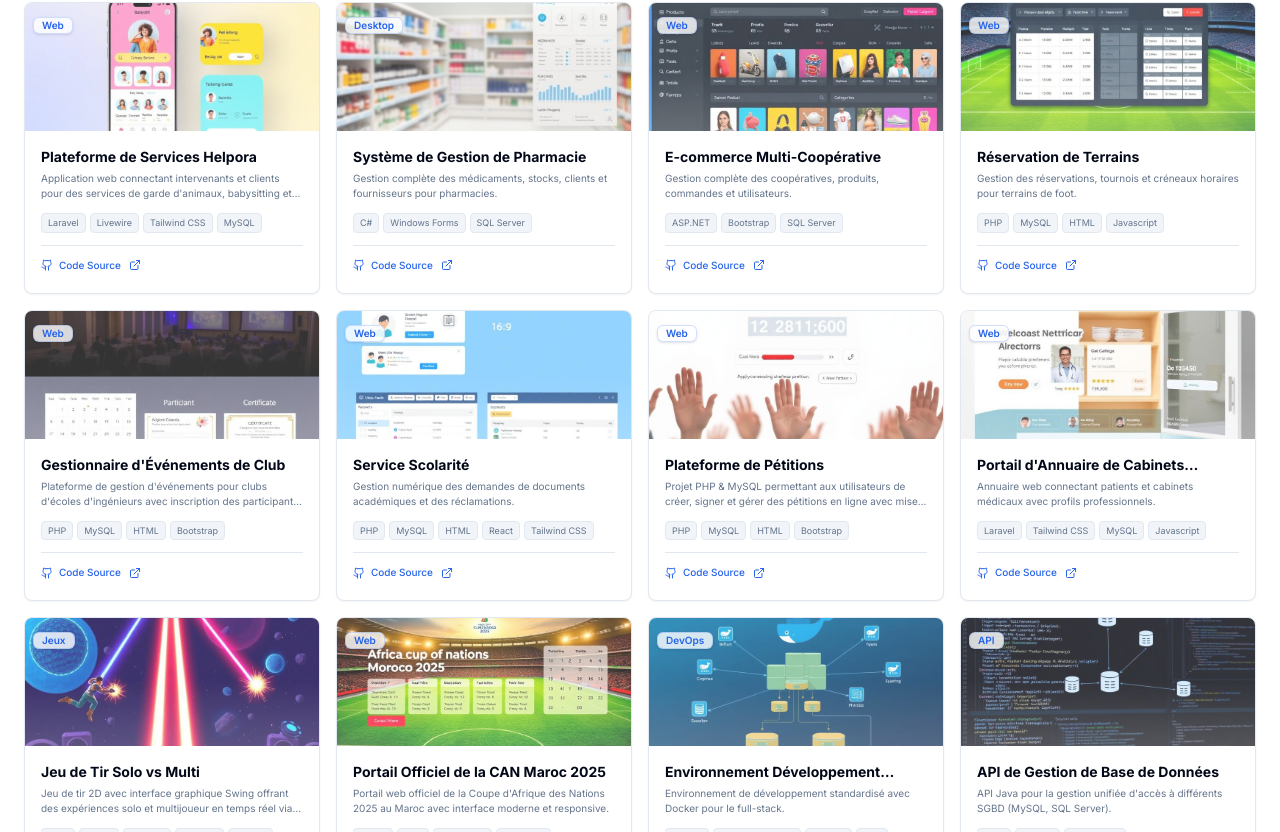
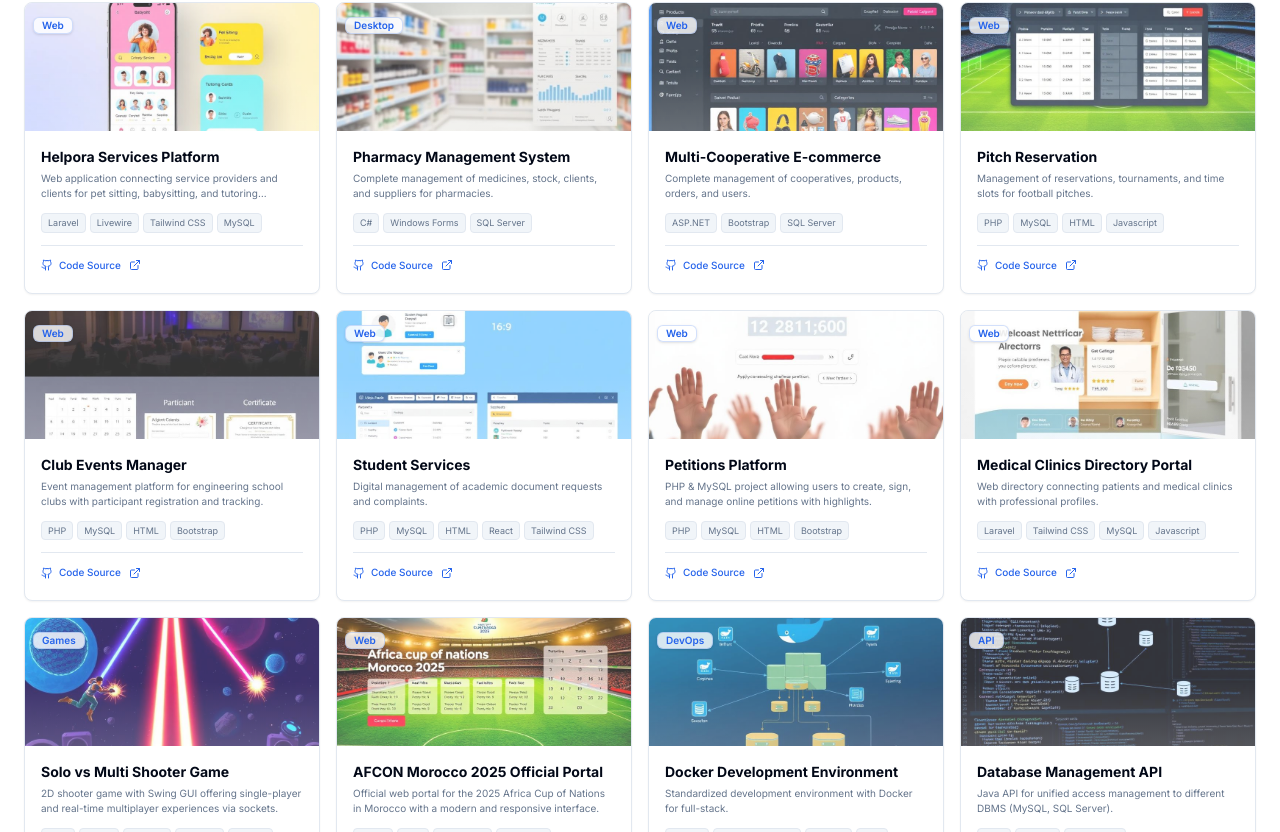
Before and after one commit to essebaiyayaa/Portfolio, a React (Vite) app: page / in a window 1280 px wide. Shown: the part 1028-1860 px from the top of the page. Built offline with nearby package versions, Linux system fonts and the light colour scheme; the HTML template or start-up script is replaced by a standard one.

Commit message:
Update project titles and descriptions to English

```diff
--- a/src/data/projects.ts
+++ b/src/data/projects.ts
@@ -11,10 +11,10 @@ export interface Project {
 }
 
 export const categories = [
-    { id: "all", label: "Tous" },
+    { id: "all", label: "All" },
     { id: "web", label: "Web" },
     { id: "desktop", label: "Desktop" },
-    { id: "game", label: "Jeux" },
+    { id: "game", label: "Games" },
     { id: "devops", label: "DevOps" },
     { id: "api", label: "API" },
 ];
@@ -22,8 +22,8 @@ export const categories = [
 export const projects: Project[] = [
     {
         id: "helpora",
-        title: "Plateforme de Services Helpora",
-        description: "Application web connectant intervenants et clients pour des services de garde d'animaux, babysitting et soutien scolaire.",
+        title: "Helpora Services Platform",
+        description: "Web application connecting service providers and clients for pet sitting, babysitting, and tutoring services.",
         image: "helpora.jpg",
         category: "web",
         technologies: ["Laravel", "Livewire", "Tailwind CSS", "MySQL"],
@@ -31,8 +31,8 @@ export const projects: Project[] = [
     },
     {
         id: "pharmacy-mgmt",
-        title: "Système de Gestion de Pharmacie",
-        description: "Gestion complète des médicaments, stocks, clients et fournisseurs pour pharmacies.",
+        title: "Pharmacy Management System",
+        description: "Complete management of medicines, stock, clients, and suppliers for pharmacies.",
         image: "pharmacy.jpg",
         category: "desktop",
         technologies: ["C#", "Windows Forms", "SQL Server"],
@@ -40,8 +40,8 @@ export const projects: Project[] = [
     },
     {
         id: "ecommerce",
-        title: "E-commerce Multi-Coopérative",
-        description: "Gestion complète des coopératives, produits, commandes et utilisateurs.",
+        title: "Multi-Cooperative E-commerce",
+        description: "Complete management of cooperatives, products, orders, and users.",
         image: "ecommerce.jpg",
         category: "web",
         technologies: ["ASP.NET", "Bootstrap", "SQL Server"],
@@ -49,8 +49,8 @@ export const projects: Project[] = [
     },
     {
         id: "football-reservation",
-        title: "Réservation de Terrains",
-        description: "Gestion des réservations, tournois et créneaux horaires pour terrains de foot.",
+        title: "Pitch Reservation",
+        description: "Management of reservations, tournaments, and time slots for football pitches.",
         image: "football.jpg",
         category: "web",
         technologies: ["PHP", "MySQL", "HTML", "Javascript"],
@@ -58,8 +58,8 @@ export const projects: Project[] = [
     },
     {
         id: "club-events",
-        title: "Gestionnaire d'Événements de Club",
-        description: "Plateforme de gestion d'événements pour clubs d'écoles d'ingénieurs avec inscription des participants et suivi.",
+        title: "Club Events Manager",
+        description: "Event management platform for engineering school clubs with participant registration and tracking.",
         image: "club-events.jpg",
         category: "web",
         technologies: ["PHP", "MySQL", "HTML", "Bootstrap"],
@@ -67,8 +67,8 @@ export const projects: Project[] = [
     },
     {
         id: "scolarite",
-        title: "Service Scolarité",
-        description: "Gestion numérique des demandes de documents académiques et des réclamations.",
+        title: "Student Services",
+        description: "Digital management of academic document requests and complaints.",
         image: "scolarite.jpg",
         category: "web",
         technologies: ["PHP", "MySQL", "HTML", "React", "Tailwind CSS"],
@@ -76,8 +76,8 @@ export const projects: Project[] = [
     },
     {
         id: "petitions",
-        title: "Plateforme de Pétitions",
-        description: "Projet PHP & MySQL permettant aux utilisateurs de créer, signer et gérer des pétitions en ligne avec mise en avant.",
+        title: "Petitions Platform",
+        description: "PHP & MySQL project allowing users to create, sign, and manage online petitions with highlights.",
         image: "petition.jpg",
         category: "web",
         technologies: ["PHP", "MySQL", "HTML", "Bootstrap"],
@@ -85,8 +85,8 @@ export const projects: Project[] = [
     },
     {
         id: "cabinet-listing",
-        title: "Portail d'Annuaire de Cabinets Médicaux",
-        description: "Annuaire web connectant patients et cabinets médicaux avec profils professionnels.",
+        title: "Medical Clinics Directory Portal",
+        description: "Web directory connecting patients and medical clinics with professional profiles.",
         image: "cabinet.jpg",
         category: "web",
         technologies: ["Laravel", "Tailwind CSS", "MySQL", "Javascript"],
@@ -94,8 +94,8 @@ export const projects: Project[] = [
     },
     {
         id: "shooter-game",
-        title: "Jeu de Tir Solo vs Multi",
-        description: "Jeu de tir 2D avec interface graphique Swing offrant des expériences solo et multijoueur en temps réel via sockets.",
+        title: "Solo vs Multi Shooter Game",
+        description: "2D shooter game with Swing GUI offering single-player and real-time multiplayer experiences via sockets.",
         image: "shooter-game.jpg",
         category: "game",
         technologies: ["Java", "Swing", "Sockets", "Threads", "MySQL"],
@@ -103,8 +103,8 @@ export const projects: Project[] = [
     },
     {
         id: "afcon-2025",
-        title: "Portail Officiel de la CAN Maroc 2025",
-        description: "Portail web officiel de la Coupe d'Afrique des Nations 2025 au Maroc avec interface moderne et responsive.",
+        title: "AFCON Morocco 2025 Official Portal",
+        description: "Official web portal for the 2025 Africa Cup of Nations in Morocco with a modern and responsive interface.",
         image: "afcon.jpg",
         category: "web",
         technologies: ["HTML", "CSS", "JavaScript", "Bootstrap"],
@@ -112,8 +112,8 @@ export const projects: Project[] = [
     },
     {
         id: "docker-dev",
-        title: "Environnement Développement Docker",
-        description: "Environnement de développement standardisé avec Docker pour le full-stack.",
+        title: "Docker Development Environment",
+        description: "Standardized development environment with Docker for full-stack.",
         image: "docker.jpg",
         category: "devops",
         technologies: ["Docker", "Docker Compose", "Apache", "PHP", "MySQL"],
@@ -121,8 +121,8 @@ export const projects: Project[] = [
     },
     {
         id: "db-manager",
-        title: "API de Gestion de Base de Données",
-        description: "API Java pour la gestion unifiée d'accès à différents SGBD (MySQL, SQL Server).",
+        title: "Database Management API",
+        description: "Java API for unified access management to different DBMS (MySQL, SQL Server).",
         image: "database-api.jpg",
         category: "api",
         technologies: ["Java", "MySQL", "SQL Server"],
@@ -130,8 +130,8 @@ export const projects: Project[] = [
     },
     {
         id: "student-mgmt",
-        title: "Système de Gestion des Étudiants",
-        description: "Système de gestion des étudiants avec fonctionnalités CRUD complètes pour la gestion académique.",
+        title: "Student Management System",
+        description: "Student management system with full CRUD functionality for academic management.",
         image: "student-system.jpg",
         category: "desktop",
         technologies: ["C", "Data Structures"],
```
